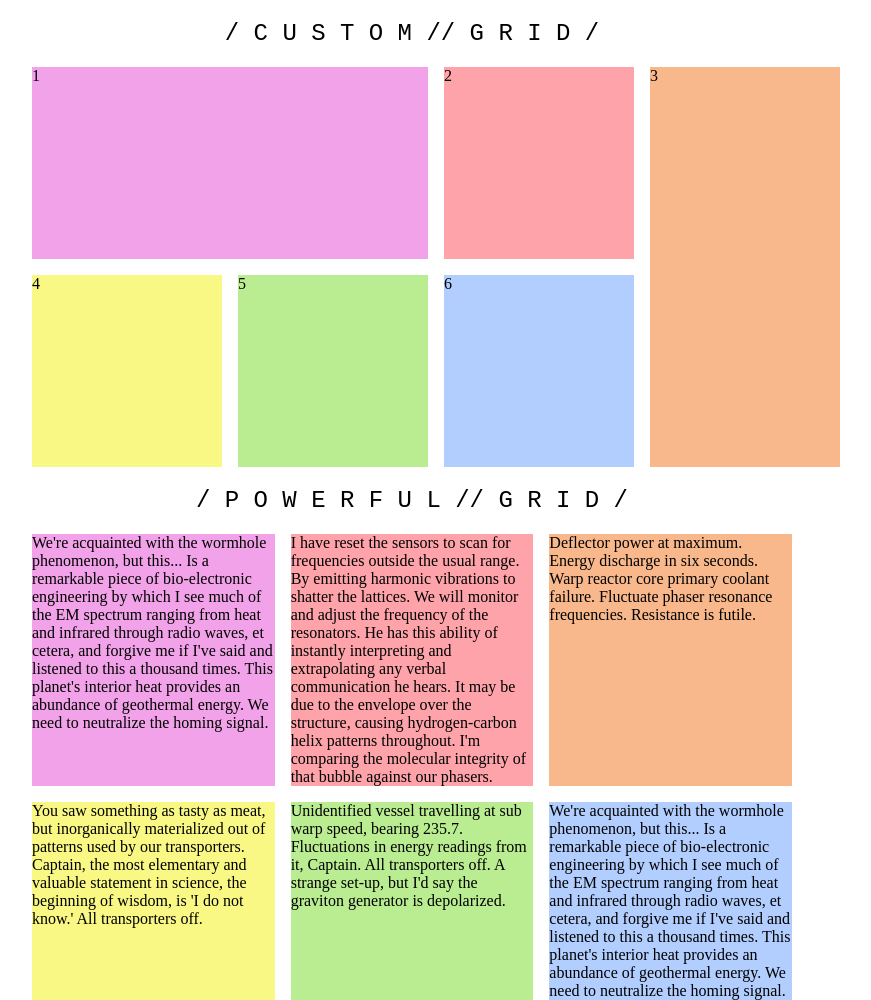
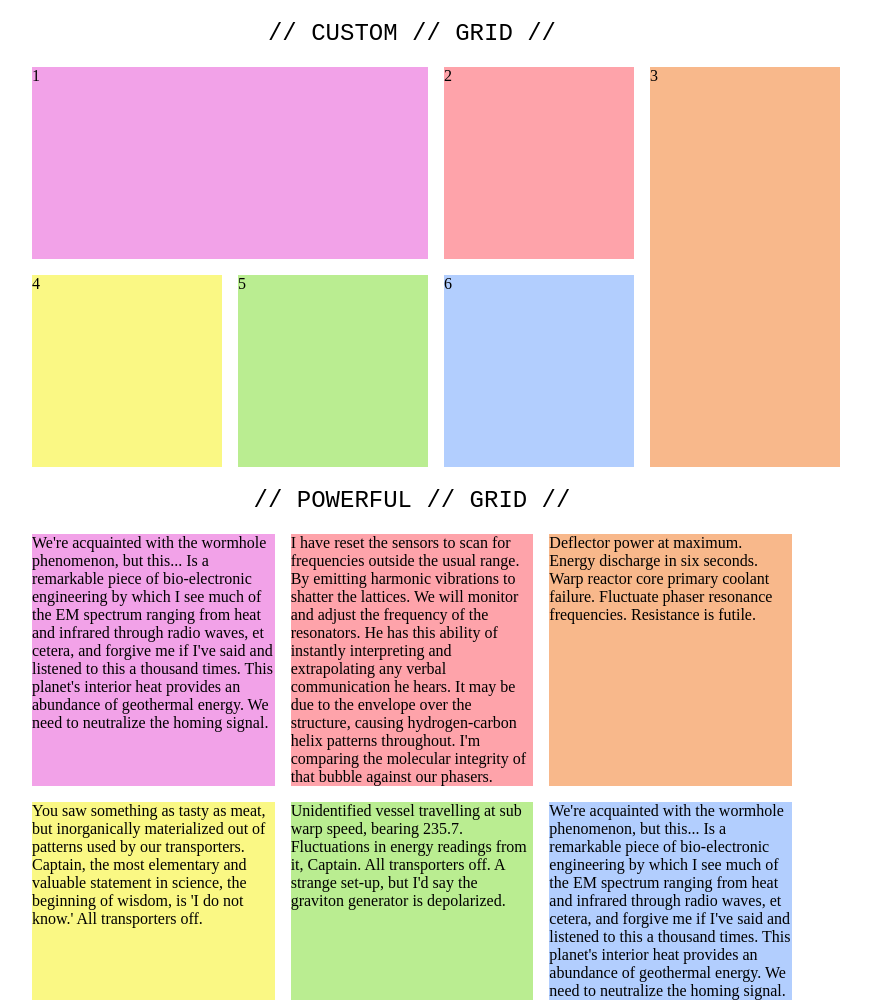
Before and after one commit to planarally/WebDesign2, a plain HTML site: page week04/in_class/index.html in a window 1280 px wide. Shown: the whole page, without its empty margins (228-1099 px from the left). Drawn offline with Linux system fonts and the light colour scheme.

Commit message:
Update index.html

```diff
--- a/week04/in_class/index.html
+++ b/week04/in_class/index.html
@@ -10,7 +10,7 @@
 <body>
     <!-- CUSTOM GRID -->
     <section>
-        <h1>/ C U S T O M // G R I D /</h1>
+        <h1>// CUSTOM // GRID //</h1>
         <div class="grid-container">
             <div class="grid-item purple">1</div>
             <div class="grid-item red">2</div>
@@ -23,7 +23,7 @@
 
     <!-- POWERFUL GRID -->
     <section>
-        <h1>/ P O W E R F U L // G R I D /</h1>
+        <h1>// POWERFUL // GRID //</h1>
         <div class="grid">
             <div class="purple">We're acquainted with the wormhole phenomenon, but this... Is a remarkable piece of bio-electronic engineering by which I see much of the EM spectrum ranging from heat and infrared through radio waves, et cetera, and forgive me if I've said and listened to this a thousand times. This planet's interior heat provides an abundance of geothermal energy. We need to neutralize the homing signal.</div>
             <div class="red">I have reset the sensors to scan for frequencies outside the usual range. By emitting harmonic vibrations to shatter the lattices. We will monitor and adjust the frequency of the resonators. He has this ability of instantly interpreting and extrapolating any verbal communication he hears. It may be due to the envelope over the structure, causing hydrogen-carbon helix patterns throughout. I'm comparing the molecular integrity of that bubble against our phasers.</div>
```
